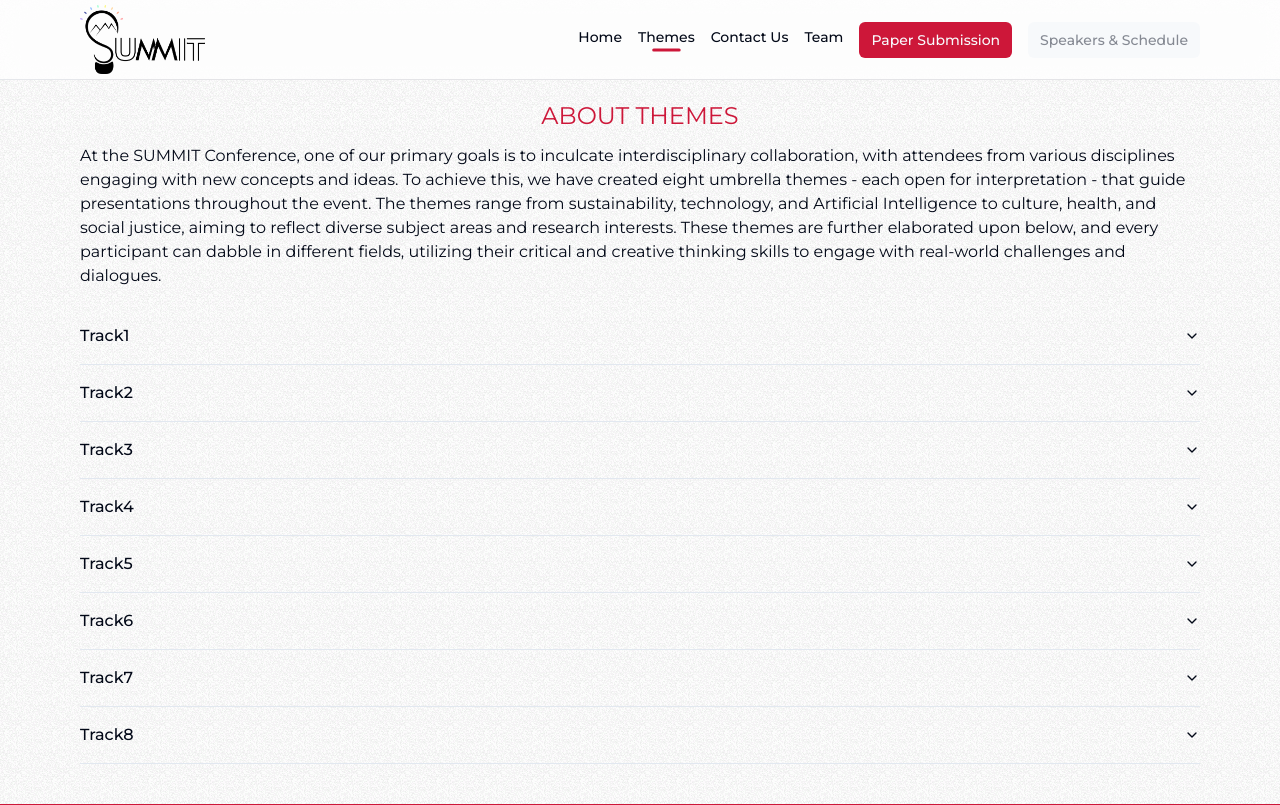
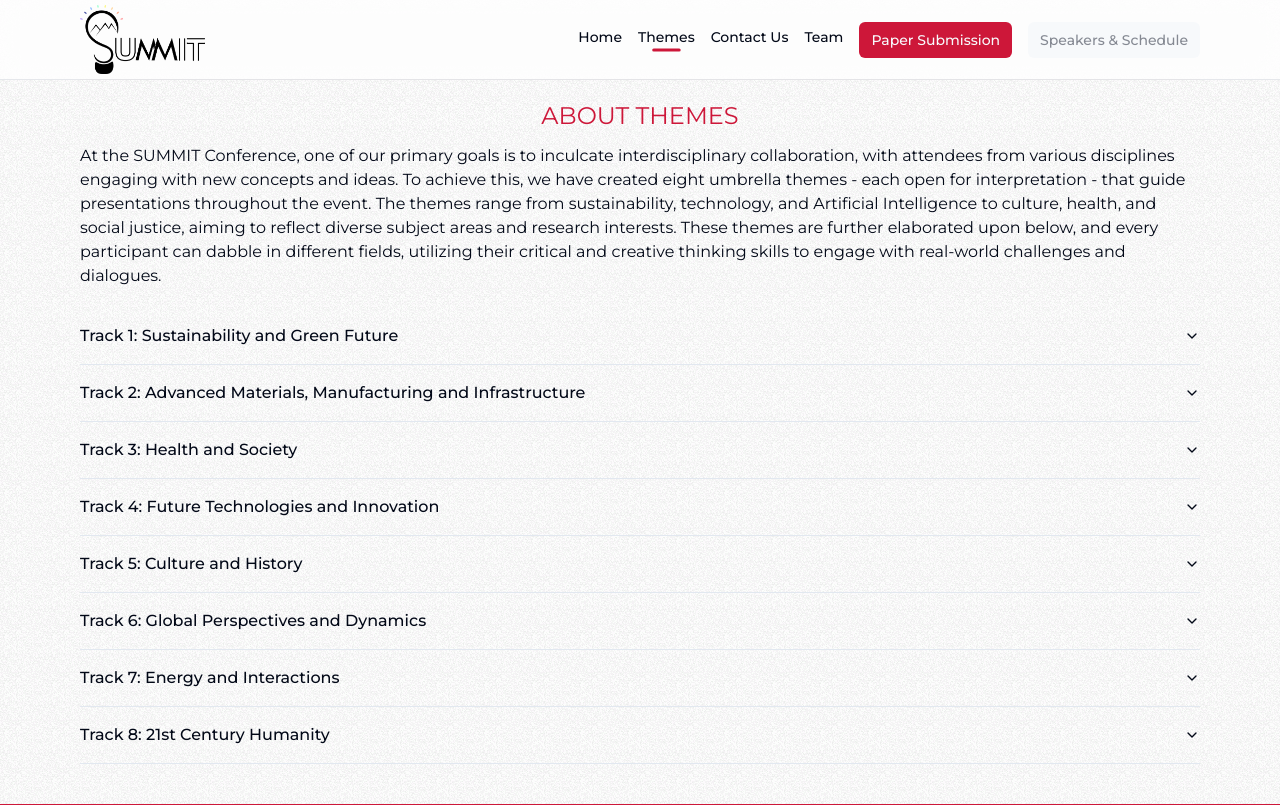
Before and after one commit to Narayana212/event-conf, a Next.js app: page /themes in a window 1280 px wide. Shown: the top 805 px of the page. Built offline with nearby package versions, Linux system fonts and the light colour scheme.

Commit message:
Update tracks.js

```diff
--- a/content/tracks.js
+++ b/content/tracks.js
@@ -1,34 +1,34 @@
 export const trackData = [
     {
-      title: "Track1",
+      title: "Track 1: Sustainability and Green Future",
       content: "Lorem ipsum dolor sit amet consectetur adipisicing elit. Officiis sapiente pariatur molestias rerum non odit nesciunt eum, beatae mollitia blanditiis possimus sed ea recusandae neque dolorum in cupiditate eos commodi.",
     },
     {
-      title: "Track2",
+      title: "Track 2: Advanced Materials, Manufacturing and Infrastructure",
       content: "Lorem ipsum dolor sit amet consectetur adipisicing elit. Tenetur error sit necessitatibus nisi nihil commodi eaque, illo eum vitae! Quae, minima? Error molestiae saepe blanditiis porro eaque. Ratione, neque provident.",
     },
     {
-      title: "Track3",
+      title: "Track 3: Health and Society",
       content: "Lorem ipsum dolor sit amet consectetur, adipisicing elit. Iusto, temporibus obcaecati assumenda ratione amet eos cupiditate, perferendis aspernatur illo eaque ut, voluptatibus quasi aliquam non reiciendis facilis sed. Facilis, veniam!",
     },
     {
-      title: "Track4",
+      title: "Track 4: Future Technologies and Innovation",
       content: "Lorem ipsum dolor sit amet consectetur, adipisicing elit. Iusto, temporibus obcaecati assumenda ratione amet eos cupiditate, perferendis aspernatur illo eaque ut, voluptatibus quasi aliquam non reiciendis facilis sed. Facilis, veniam!",
     },
     {
-      title: "Track5",
+      title: "Track 5: Culture and History",
       content: "Lorem ipsum dolor sit amet consectetur, adipisicing elit. Iusto, temporibus obcaecati assumenda ratione amet eos cupiditate, perferendis aspernatur illo eaque ut, voluptatibus quasi aliquam non reiciendis facilis sed. Facilis, veniam!",
     },
     {
-      title: "Track6",
+      title: "Track 6: Global Perspectives and Dynamics",
       content: "Lorem ipsum dolor sit amet consectetur, adipisicing elit. Iusto, temporibus obcaecati assumenda ratione amet eos cupiditate, perferendis aspernatur illo eaque ut, voluptatibus quasi aliquam non reiciendis facilis sed. Facilis, veniam!",
     },
     {
-      title: "Track7",
+      title: "Track 7: Energy and Interactions",
       content: "Lorem ipsum dolor sit amet consectetur, adipisicing elit. Iusto, temporibus obcaecati assumenda ratione amet eos cupiditate, perferendis aspernatur illo eaque ut, voluptatibus quasi aliquam non reiciendis facilis sed. Facilis, veniam!",
     },
     {
-      title: "Track8",
+      title: "Track 8: 21st Century Humanity",
       content: "Lorem ipsum dolor sit amet consectetur, adipisicing elit. Iusto, temporibus obcaecati assumenda ratione amet eos cupiditate, perferendis aspernatur illo eaque ut, voluptatibus quasi aliquam non reiciendis facilis sed. Facilis, veniam!",
     },
 
```
